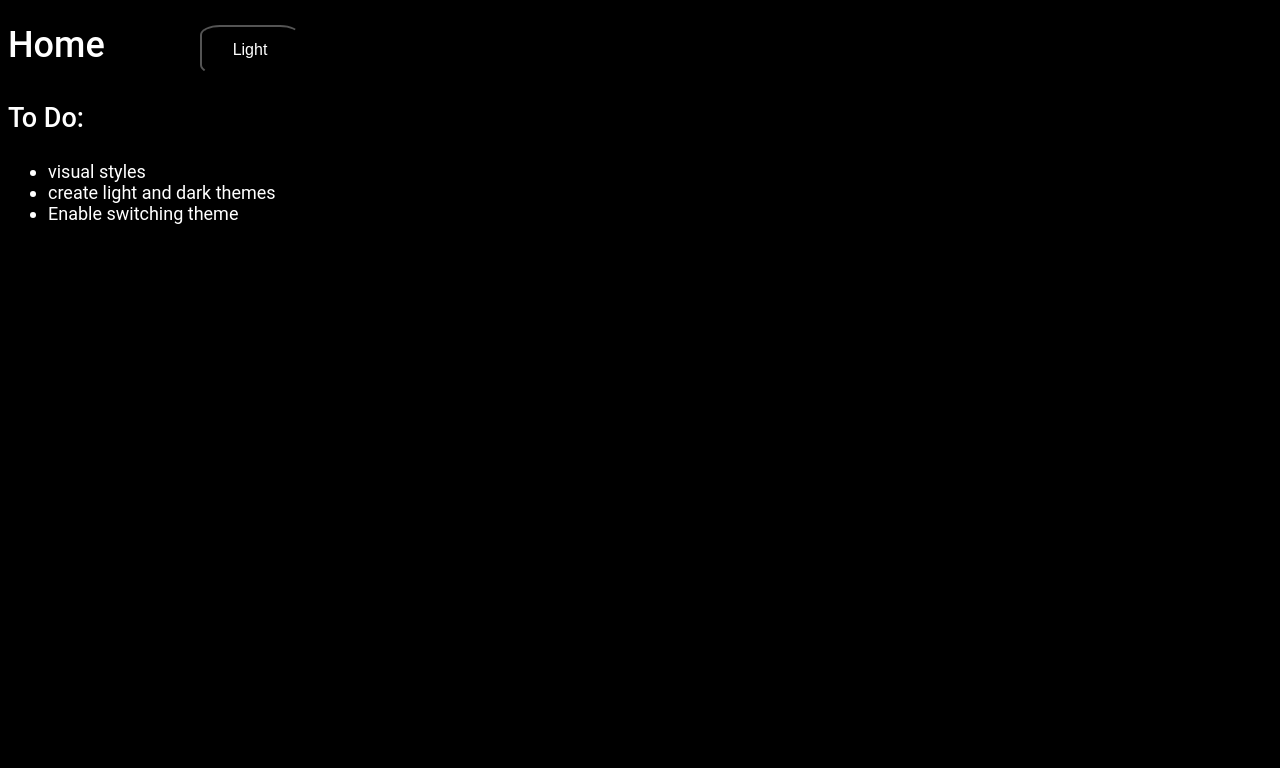
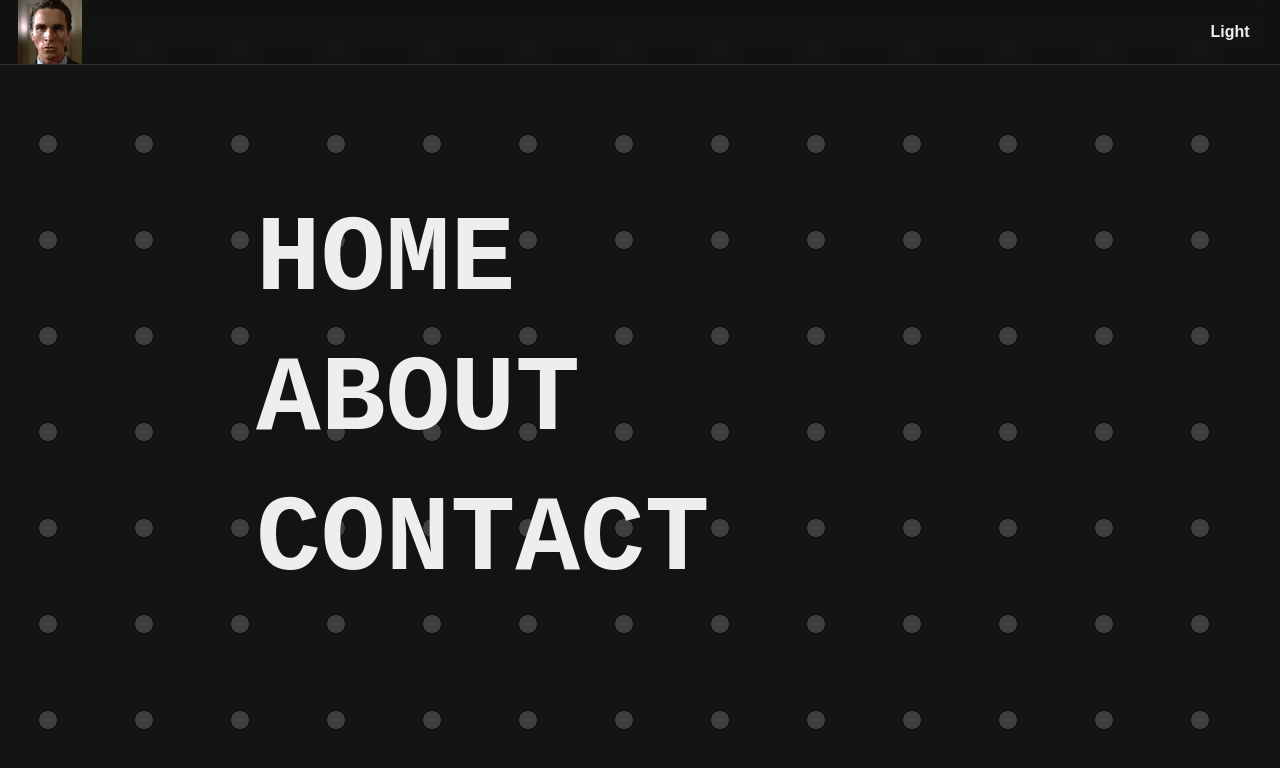
Before and after one commit to BatSmacker84/Website, a plain HTML site: page index.html in a window 1280 px wide. Drawn offline with Linux system fonts and the light colour scheme.

Commit message:
Custom Website

```diff
--- a/app.js
+++ b/app.js
@@ -1,6 +1,6 @@
 'use strict';
 
-const switcher = document.querySelector('.theme-switch');
+const switcher = document.getElementById('theme-toggle');
 
 switcher.addEventListener('click', function() {
     document.body.classList.toggle('dark-theme')
@@ -14,3 +14,36 @@ switcher.addEventListener('click', function() {
         this.textContent = "Light";
     }
 });
+
+const menu = document.getElementById('menu');
+const menuItems = document.getElementsByClassName('menu-item');
+
+Array.from(menuItems)
+    .forEach((item, index) => {
+        item.onmouseover = () => {
+            menu.dataset.activeIndex = index;
+        }
+    }
+);
+
+const letters = "ABCDEFGHIJKLMNOPQRSTUVWXYZ";
+
+// Create event listener for onmouseover for menu-item class
+// When onmouseover, set all the text of the menu-item to random letters
+Array.from(menuItems).forEach((item) => {
+    item.addEventListener('mouseover', () => {
+        let iterations = 0;
+        const interval = setInterval(() => {
+            item.textContent = item.textContent.split('')
+            .map((letter, index) => {
+                if (index < iterations) {
+                    return item.dataset.value[index];
+                }
+                return letters[Math.floor(Math.random() * 26)]
+            })
+            .join('');
+            if (iterations >= item.dataset.value.length) clearInterval(interval);
+            iterations += 1 / 3;
+        }, 30);
+    });
+});
--- a/index.html
+++ b/index.html
@@ -5,20 +5,24 @@
     <meta http-equiv="X-UA-Compatible" content="IE=edge"> <!-- required to handle IE -->
     <meta name="viewport" content="width=device-width, initial-scale=1.0"> <!-- required to handle mobiles -->
     <title>Home</title>
+    <link rel="shortcut icon" type="image/png" href="/baitman.png">
     <link rel="stylesheet" href="main.css">
 </head>
 <body class="dark-theme">
-    <h1>Home</h1>
-    <h2>To Do:</h2>
-<div class="to-do">
-    <ul>
-        <li>visual styles</li>
-        <li>create light and dark themes</li>
-        <li>Enable switching theme</li>
-    </ul>
+<div id="header">
+    <div id="header-items">
+        <a href="/" class="header-item"><img src="/baitman.png" alt="logo" id="logo"></a>
+        <button class="header-item" id="theme-toggle">Light</button>
+    </div>
+    <div id="header-bg-img"></div>
 </div>
-<div>
-        <button class="theme-switch">Light</button>
+<div id="menu">
+    <div id="menu-items">
+        <a data-value="HOME" href="/" class="menu-item">HOME</a>
+        <a data-value="ABOUT" href="/" class="menu-item">ABOUT</a>
+        <a data-value="CONTACT" href="/" class="menu-item">CONTACT</a>
+    </div>
+    <div id="menu-bg-img"></div>
 </div>
     <script src="app.js"></script>
     <noscript>JavaScript is disabled in your browser. Please enable it to view the content.</noscript>
--- a/main.css
+++ b/main.css
@@ -1,65 +1,148 @@
 :root {
-    --white: #ffffff;
-    --black: #000000;
+    --light: #eeeeee;
+    --dark: #131313;
 }
 
 html {
     font-size: 18px;
-    font-family: 'Roboto', sans-serif;
-    color: var(--text);
-    background: var(--bg);
 }
 
 body {
     color: var(--text);
     background: var(--bg);
+    margin: 0;
 }
 
-h1 {
-    font-size: 2rem;
-    font-weight: 500;
-    margin-bottom: 2rem;
+.light-theme {
+    --head: #eeeeee98;
+    --bg: var(--light);
+    --text: var(--dark);
+}
+.dark-theme {
+    --head: #131313c9;
+    --bg: var(--dark);
+    --text: var(--light);
 }
 
-h2 {
-    font-size: 1.5rem;
-    font-weight: 500;
-    margin-bottom: 0.5rem;
+#header {
+    width: 100vw;
+    height: 64px;
+    display: flex;
+    align-items: center;
+    justify-content: center;
+    position: fixed;
 }
 
-.to-do {
+#header-items {
+    width: 100%;
+    height: 100%;
+    margin-left: 1rem;
+    margin-right: 1rem;
+    display: flex;
+    justify-content: space-between;
+    align-items: center;
+}
+
+.header-item {
+    display: inline-block;
+    height: 100%;
+    color: var(--text);
+    font-weight: 700;
+    text-decoration: none;
+}
+
+#logo {
     display: flex;
     align-items: center;
-    justify-content: space-between;
-    margin-bottom: 1rem;
 }
 
-li:hover {
-    color: aquamarine;
+#theme-toggle {
+    width: 64px;
+    font-size: 16px;
+
+    border: none;
+    background: none;
 }
 
-.theme-switch {
+#header-bg-img {
+    height: 100%;
+    width: 100%;
     position: absolute;
-    top: 25px;
-    left: 200px;
-    height: 50px;
-    width: 100px;
-    border-radius: 20%;
-    font-size: 16px;
-    color: var(--text);
-    background-color: var(--bg);
-    -webkit-border-radius: 20%;
-    -moz-border-radius: 20%;
-    -ms-border-radius: 20%;
-    -o-border-radius: 20%;
+    z-index: -1;
+
+    background-color: var(--head);
+    backdrop-filter: blur(8px);
+    border-bottom: 1px solid #313131;
 }
 
+#menu {
+    height: 100vh;
+    display: flex;
+    align-items: center;
+}
 
-.light-theme {
-    --bg: var(--white);
-    --text: var(--black);
+#menu-items {
+    margin-left: clamp(4rem, 20vw, 48rem);
 }
-.dark-theme {
-    --bg: var(--black);
-    --text: var(--white);
+
+#menu-items:hover > .menu-item {
+    opacity: 0.3;
 }
+
+#menu-items:hover > .menu-item:hover {
+    opacity: 1;
+}
+
+.menu-item {
+    color: var(--text);
+    font-size: clamp(3rem, 15vw, 6rem);
+    font-weight: 600;
+    font-family: "Space Mono", monospace;
+
+    display: block;
+    text-decoration: none;
+    padding: clamp(0.5rem, 0.5vw, 1rem) 0rem;
+
+    transition: opacity 0.3s ease;
+    -webkit-transition: opacity 0.3s ease;
+    -moz-transition: opacity 0.3s ease;
+    -ms-transition: opacity 0.3s ease;
+    -o-transition: opacity 0.3s ease;
+}
+
+#menu-bg-img {
+    height: 100vh;
+    width: 100vw;
+    background-image: radial-gradient(var(--text) 13%, transparent 13%);
+    opacity: 0.2;
+    background-position: 0% 0%;
+    background-size: 12vmin 12vmin;
+    position: absolute;
+    left: 0;
+    top: 0;
+    z-index: -2;
+    transition: transform 0.5s ease, opacity 0.5s ease, background-position 1s ease;
+    -moz-transition: transform 0.5s ease, opacity 0.5s ease, background-position 1s ease;
+    -ms-transition: transform 0.5s ease, opacity 0.5s ease, background-position 1s ease;
+    -o-transition: transform 0.5s ease, opacity 0.5s ease, background-position 1s ease;
+    -webkit-transition: transform 0.5s ease, opacity 0.5s ease, background-position 1s ease;
+}
+
+#menu-items:hover ~ #menu-bg-img {
+    transform: scale(0.95);
+    opacity: 0.1;
+    -webkit-transform: scale(0.95);
+    -moz-transform: scale(0.95);
+    -ms-transform: scale(0.95);
+    -o-transform: scale(0.95);
+}
+
+#menu[data-active-index="0"] > #menu-bg-img {
+    background-position: 0 0;
+}
+#menu[data-active-index="1"] > #menu-bg-img {
+    background-position: 0 -15vmax;
+}
+#menu[data-active-index="2"] > #menu-bg-img {
+    background-position: 0 -30vmax;
+}
```
